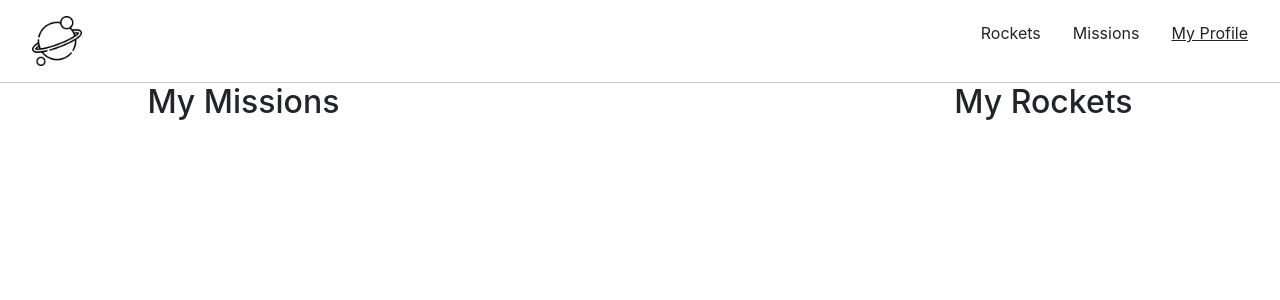
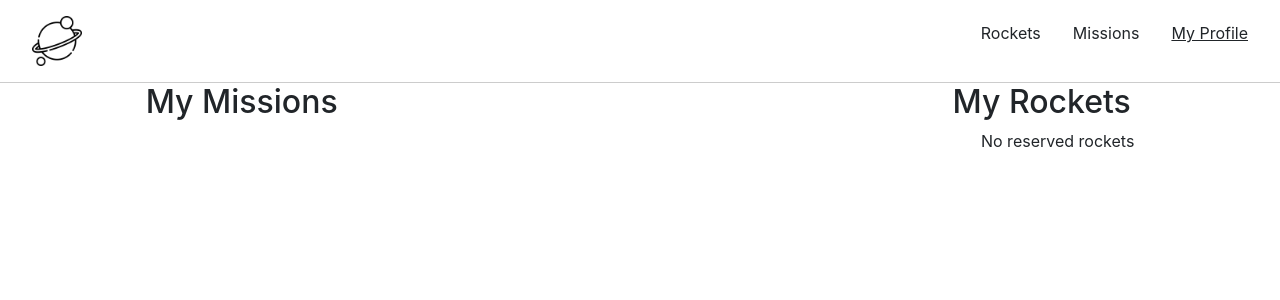
Before and after one commit to asdt560/rocket-mission-list, a React (Create React App) app: page /my-profile in a window 1280 px wide. Shown: the top 300 px of the page. Built offline with nearby package versions, Linux system fonts and the light colour scheme.

Commit message:
Add 'No reserved rockets' placeholder feature

```diff
--- a/src/components/MyRockets.js
+++ b/src/components/MyRockets.js
@@ -14,7 +14,7 @@ const MyRockets = () => {
 
   return (
     <ul className="reservedRockets-container">
-      {reservedRockets}
+      {reservedRockets.length > 0 ? reservedRockets : 'No reserved rockets'}
     </ul>
   );
 };
```
